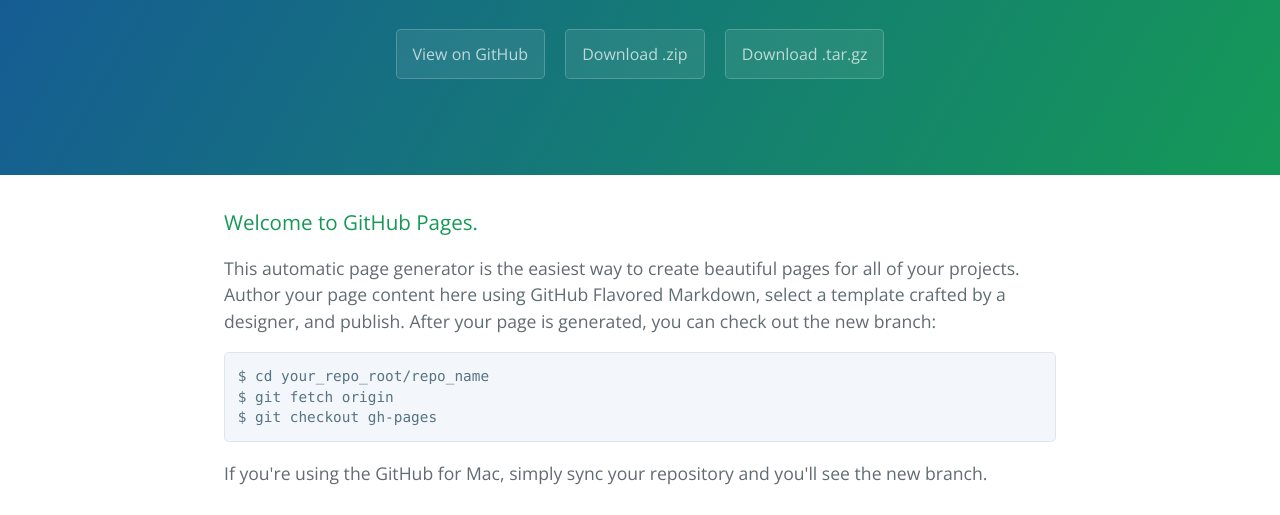
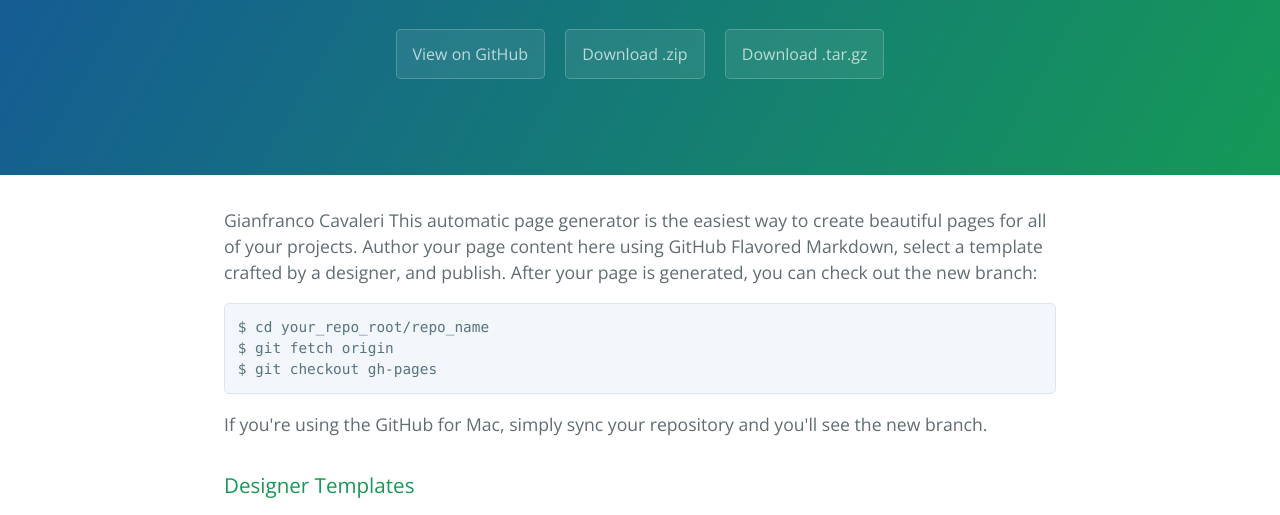
Before and after one commit to gcavaleri/index.html, a plain HTML site: page index.html in a window 1280 px wide. Shown: the part 208-723 px from the top of the page. Drawn offline with nearby package versions, Linux system fonts and the light colour scheme.

```diff
--- a/index.html
+++ b/index.html
@@ -19,10 +19,8 @@
     </section>
 
     <section class="main-content">
-      <h3>
-<a id="welcome-to-github-pages" class="anchor" href="#welcome-to-github-pages" aria-hidden="true"><span class="octicon octicon-link"></span></a>Welcome to GitHub Pages.</h3>
-
-<p>This automatic page generator is the easiest way to create beautiful pages for all of your projects. Author your page content here using GitHub Flavored Markdown, select a template crafted by a designer, and publish. After your page is generated, you can check out the new branch:</p>
+      <p>Gianfranco Cavaleri
+This automatic page generator is the easiest way to create beautiful pages for all of your projects. Author your page content here using GitHub Flavored Markdown, select a template crafted by a designer, and publish. After your page is generated, you can check out the new branch:</p>
 
 <pre><code>$ cd your_repo_root/repo_name
 $ git fetch origin
```
Also changed, not shown: params.json (+1 -1 lines).
